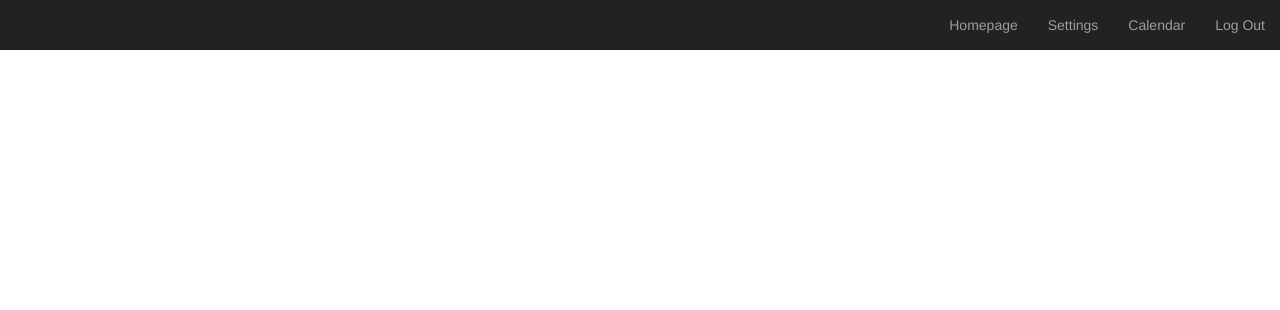
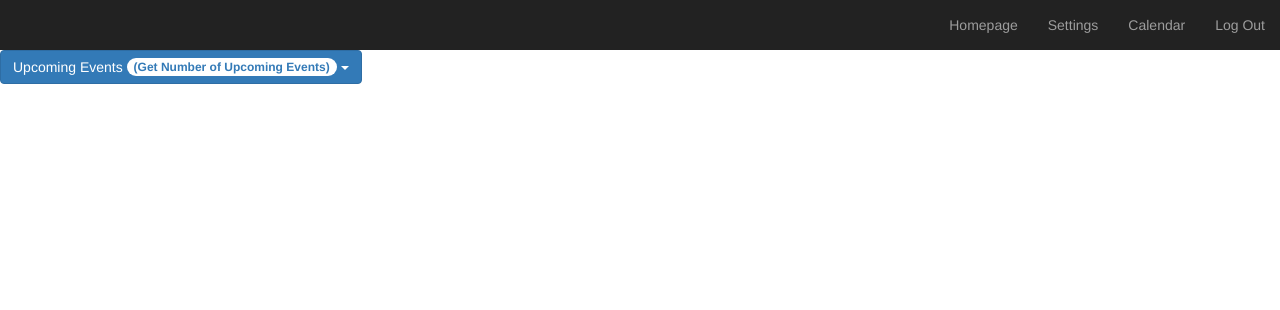
Before and after one commit to danieltran67/All-In-One-Agenda, a Flask app: page /dashboard in a window 1280 px wide. Shown: the top 310 px of the page. Run offline with Flask 2, Linux system fonts and the light colour scheme; a user stored in the database is signed in; some libraries are stand-ins or nearby versions.

Commit message:
Add files via upload

```diff
--- a/templates/dashboard.html
+++ b/templates/dashboard.html
@@ -22,4 +22,14 @@ Dashboard
         </div>
       </div>
     </nav>
+    <div id="upcoming" class="dropdown">
+      <button class="btn btn-primary dropdown-toggle" type="button" data-toggle="dropdown">Upcoming Events
+          <span class="badge badge-light">(Get Number of Upcoming Events)</span>
+      <span class="caret"></span></button>
+      <ul class="dropdown-menu">
+        <li><a href="#">Event 1</a></li>
+        <li><a href="#">Event 2</a></li>
+        <li><a href="#">Event 3</a></li>
+      </ul>
+    </div>
 {% endblock %}
```
